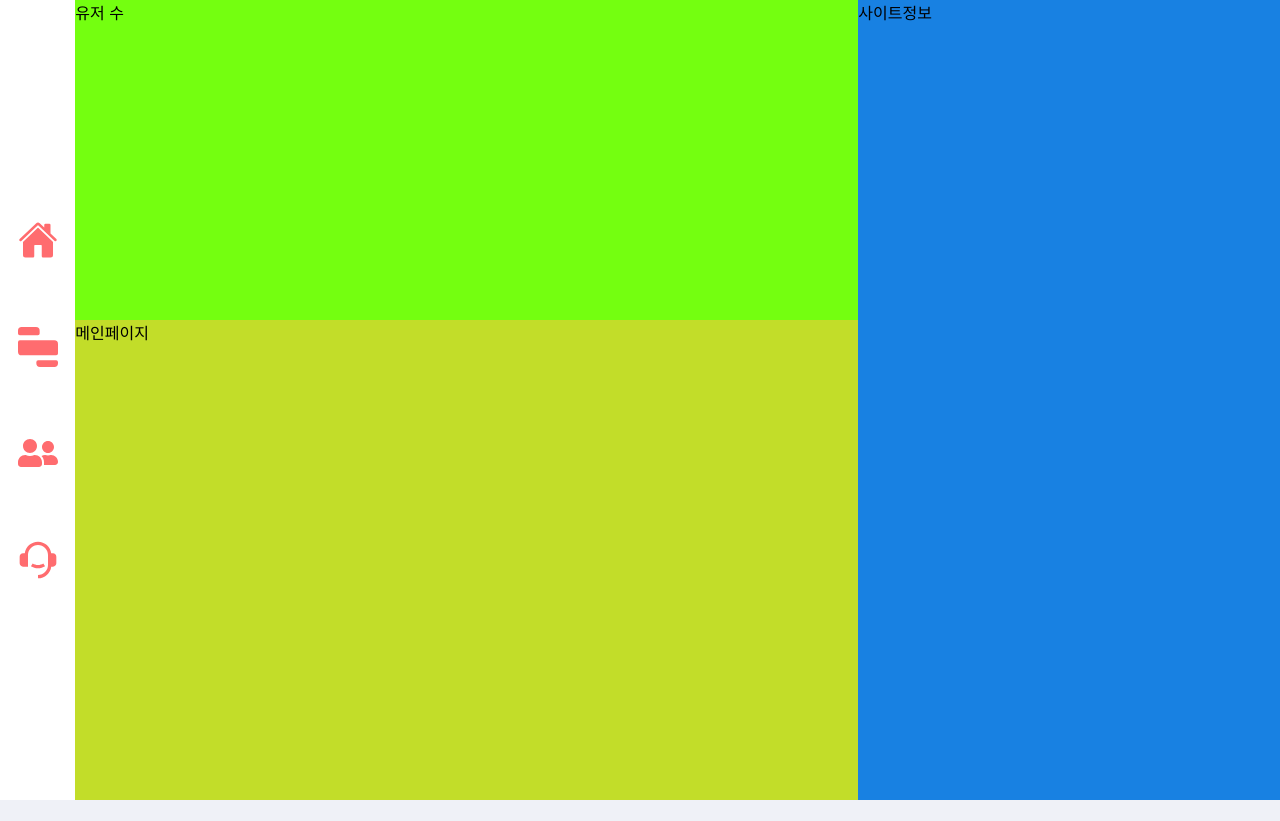
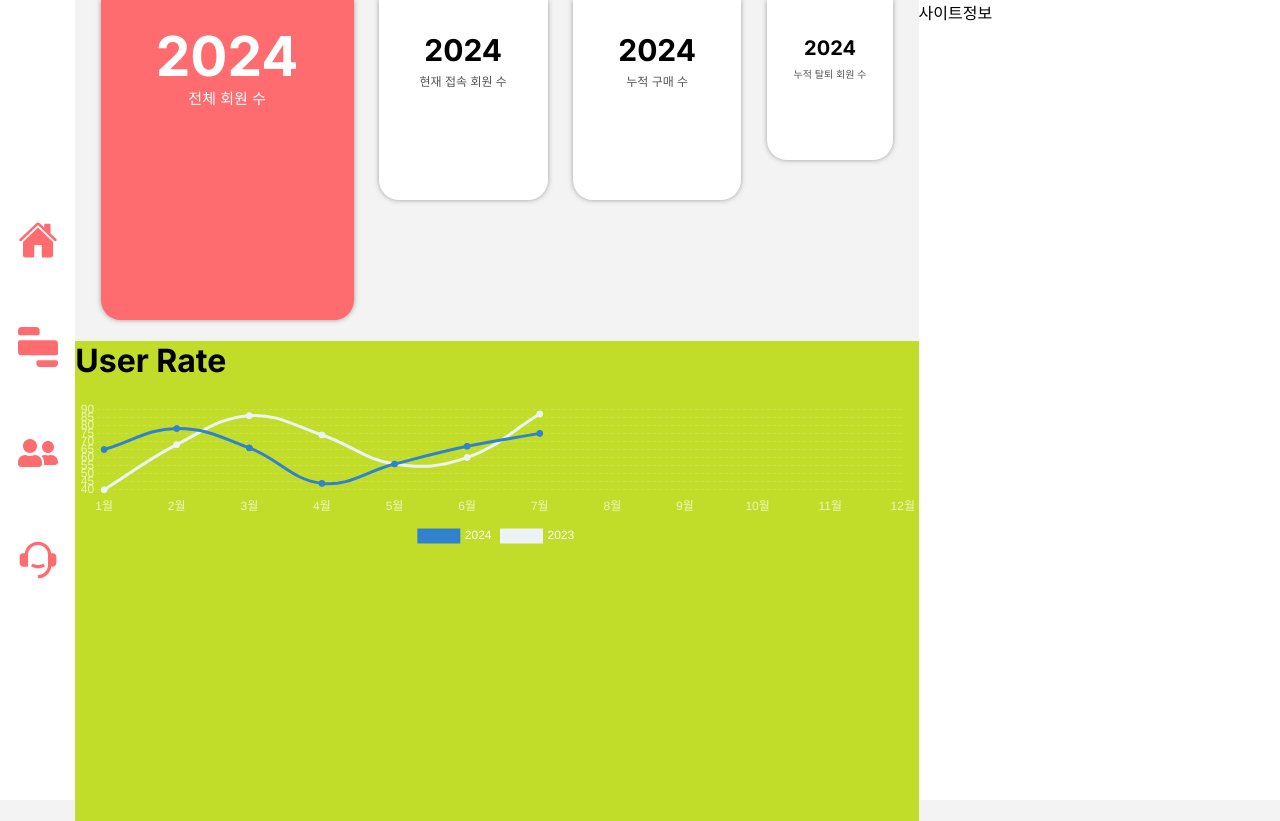
Before and after one commit to 1-MSG/admin_frontend, a Next.js app: page / in a window 1280 px wide. Before the commit the page ends 800 px from the top, so only its background shows below. Built offline with nearby package versions, Linux system fonts and the light colour scheme.

Commit message:
feat: chart.js 적용 (#5)

```diff
--- a/package.json
+++ b/package.json
@@ -9,12 +9,15 @@
     "lint": "next lint"
   },
   "dependencies": {
+    "chart.js": "2.9.3",
     "next": "14.1.4",
     "react": "^18",
+    "react-chartjs-2": "^5.2.0",
     "react-dom": "^18",
     "react-icons": "^5.0.1"
   },
   "devDependencies": {
+    "@types/chart.js": "^2.9.41",
     "@types/node": "^20",
     "@types/react": "^18",
     "@types/react-dom": "^18",
--- a/src/app/(main)/@userCount/page.tsx
+++ b/src/app/(main)/@userCount/page.tsx
@@ -1,5 +1,24 @@
 import styles from "@/styles/main.module.css";
 
 export default function Page() {
-  return <div className={styles.mainPageLeftHeader}>유저 수</div>;
+  return (
+    <div className={styles.mainPageLeftHeader}>
+      <div className={styles.mainPageLeftHeaderElement1}>
+        <div className={styles.mainPageLeftHeaderElement1Count}>2024</div>
+        <p>전체 회원 수</p>
+      </div>
+      <div className={styles.mainPageLeftHeaderElement2}>
+        <div className={styles.mainPageLeftHeaderElement2Count}>2024</div>
+        <p>현재 접속 회원 수</p>
+      </div>
+      <div className={styles.mainPageLeftHeaderElement3}>
+        <div className={styles.mainPageLeftHeaderElement3Count}>2024</div>
+        <p>누적 구매 수</p>
+      </div>
+      <div className={styles.mainPageLeftHeaderElement4}>
+        <div className={styles.mainPageLeftHeaderElement4Count}>2024</div>
+        <p>누적 탈퇴 회원 수</p>
+      </div>
+    </div>
+  );
 }
--- /dev/null
+++ b/src/app/(main)/_components/Chart.tsx
@@ -0,0 +1,139 @@
+"use client";
+
+import React, { useEffect } from "react";
+import Chart from "chart.js";
+
+export default function CardLineChart() {
+  useEffect(() => {
+    var config: any = {
+      type: "line",
+      data: {
+        labels: [
+          "1월",
+          "2월",
+          "3월",
+          "4월",
+          "5월",
+          "6월",
+          "7월",
+          "8월",
+          "9월",
+          "10월",
+          "11월",
+          "12월",
+        ],
+        datasets: [
+          {
+            label: new Date().getFullYear().toString(),
+            backgroundColor: "#3182ce",
+            borderColor: "#3182ce",
+            data: [65, 78, 66, 44, 56, 67, 75],
+            fill: false,
+          },
+          {
+            label: (new Date().getFullYear() - 1).toString(),
+            fill: false,
+            backgroundColor: "#edf2f7",
+            borderColor: "#edf2f7",
+            data: [40, 68, 86, 74, 56, 60, 87],
+          },
+        ],
+      },
+      options: {
+        maintainAspectRatio: false,
+        responsive: true,
+        title: {
+          display: false,
+          text: "Sales Charts",
+          fontColor: "white",
+        },
+        legend: {
+          labels: {
+            fontColor: "white",
+          },
+          position: "bottom",
+        },
+        tooltips: {
+          mode: "index",
+          intersect: false,
+        },
+        hover: {
+          mode: "nearest",
+          intersect: true,
+        },
+        scales: {
+          xAxes: [
+            {
+              ticks: {
+                fontColor: "rgba(255,255,255,.7)",
+              },
+              display: true,
+              scaleLabel: {
+                display: false,
+                labelString: "Month",
+                fontColor: "white",
+              },
+              gridLines: {
+                display: false,
+                borderDash: [2],
+                borderDashOffset: [2],
+                color: "rgba(33, 37, 41, 0.3)",
+                zeroLineColor: "rgba(0, 0, 0, 0)",
+                zeroLineBorderDash: [2],
+                zeroLineBorderDashOffset: [2],
+              },
+            },
+          ],
+          yAxes: [
+            {
+              ticks: {
+                fontColor: "rgba(255,255,255,.7)",
+              },
+              display: true,
+              scaleLabel: {
+                display: false,
+                labelString: "Value",
+                fontColor: "white",
+              },
+              gridLines: {
+                borderDash: [3],
+                borderDashOffset: [3],
+                drawBorder: false,
+                color: "rgba(255, 255, 255, 0.15)",
+                zeroLineColor: "rgba(33, 37, 41, 0)",
+                zeroLineBorderDash: [2],
+                zeroLineBorderDashOffset: [2],
+              },
+            },
+          ],
+        },
+      },
+    };
+    var canvas = document.getElementById("line-chart") as HTMLCanvasElement;
+    if (canvas) {
+      var ctx = canvas.getContext("2d");
+      if (ctx) {
+        new Chart(ctx, config);
+      }
+    }
+  }, []);
+  return (
+    <>
+      <div className="relative flex flex-col min-w-0 break-words w-full mb-6 shadow-lg rounded bg-blueGray-700">
+        <div className="rounded-t mb-0 px-4 py-3 bg-transparent">
+          <div className="flex flex-wrap items-center">
+            <div className="relative w-full max-w-full flex-grow flex-1">
+              <h1 className="text-white text-xl font-semibold">User Rate</h1>
+            </div>
+          </div>
+        </div>
+        <div className="p-4 flex-auto">
+          {/* Chart */}
+          <div className="relative h-350-px">
+            <canvas id="line-chart"></canvas>
+          </div>
+        </div>
+      </div>
+    </>
+  );
+}
--- a/src/app/(main)/page.tsx
+++ b/src/app/(main)/page.tsx
@@ -1,5 +1,10 @@
 import styles from "@/styles/main.module.css";
+import Chart from "@/app/(main)/_components/Chart";
 
 export default function Home() {
-  return <main className={styles.mainPageLeftBody}>메인페이지</main>;
+  return (
+    <main className={styles.mainPageLeftBody}>
+      <Chart />
+    </main>
+  );
 }
--- a/src/app/globals.css
+++ b/src/app/globals.css
@@ -1,5 +1,5 @@
 body {
-  background-color: #eff1f7;
+  background-color: #f3f3f3;
   margin: 0;
   display: flex;
 }
--- a/src/styles/layout.module.css
+++ b/src/styles/layout.module.css
@@ -1,18 +1,18 @@
 /*메인페이지*/
 
 .mainPage {
-  background-color: brown;
+  /* background-color: brown; */
   width: 100%;
   height: 100vh;
   display: flex;
 }
 .mainPageLeft {
-  background-color: aqua;
-  width: 65%;
+  /* background-color: aqua; */
+  width: 70%;
   height: 100vh;
 }
 .mainPageRight {
-  background-color: rgb(24, 129, 226);
-  width: 35%;
+  background-color: rgb(255, 255, 255);
+  width: 30%;
   height: 100vh;
 }
--- a/src/styles/main.module.css
+++ b/src/styles/main.module.css
@@ -1,8 +1,132 @@
+/*헤더, userInfo*/
 .mainPageLeftHeader {
-  background-color: rgb(116, 255, 16);
+  /* background-color: rgb(116, 255, 16); */
   width: 100%;
   height: 40vh;
+  display: flex;
+  justify-content: space-evenly;
 }
+
+.mainPageLeftHeaderElement1 {
+  background-color: #ff6c6f;
+  width: 30%;
+  height: 40vh;
+  border-radius: 0px 0px 20px 20px;
+  box-shadow: 0px 0px 5px rgba(74, 74, 74, 0.5); /* 그림자 속성 */
+}
+.mainPageLeftHeaderElement1 div {
+  /* background-color: aquamarine; */
+  width: 100%;
+  height: 10%;
+  display: flex;
+  justify-content: center;
+  align-items: center;
+  font-size: 55px;
+  font-weight: bold;
+  color: #ffffff;
+  margin-top: 5vh;
+}
+.mainPageLeftHeaderElement1 p {
+  /* background-color: rgb(227, 227, 227); */
+  width: 100%;
+  display: flex;
+  justify-content: center;
+  align-items: center;
+  font-size: 15px;
+  color: rgb(255, 255, 255);
+  border-radius: 0px 5px 5px 0px;
+}
+
+.mainPageLeftHeaderElement2 {
+  background-color: #ffffff;
+  width: 20%;
+  height: 25vh;
+  border-radius: 0px 0px 20px 20px;
+  box-shadow: 0px 0px 5px rgba(74, 74, 74, 0.5); /* 그림자 속성 */
+}
+.mainPageLeftHeaderElement2 div {
+  /* background-color: aquamarine; */
+  width: 100%;
+  height: 10%;
+  display: flex;
+  justify-content: center;
+  align-items: center;
+  font-size: 30px;
+  font-weight: bold;
+  color: rgb(0, 0, 0);
+  margin-top: 5vh;
+}
+.mainPageLeftHeaderElement2 p {
+  /* background-color: rgb(227, 227, 227); */
+  width: 100%;
+  display: flex;
+  justify-content: center;
+  align-items: center;
+  font-size: 12px;
+  color: rgb(84, 84, 84);
+  border-radius: 0px 5px 5px 0px;
+}
+.mainPageLeftHeaderElement3 {
+  background-color: #ffffff;
+  width: 20%;
+  height: 25vh;
+  border-radius: 0px 0px 20px 20px;
+  box-shadow: 0px 0px 5px rgba(74, 74, 74, 0.5); /* 그림자 속성 */
+}
+.mainPageLeftHeaderElement3 div {
+  /* background-color: aquamarine; */
+  width: 100%;
+  height: 10%;
+  display: flex;
+  justify-content: center;
+  align-items: center;
+  font-size: 30px;
+  font-weight: bold;
+  color: rgb(0, 0, 0);
+  margin-top: 5vh;
+}
+.mainPageLeftHeaderElement3 p {
+  /* background-color: rgb(227, 227, 227); */
+  width: 100%;
+  display: flex;
+  justify-content: center;
+  align-items: center;
+  font-size: 12px;
+  color: rgb(84, 84, 84);
+  border-radius: 0px 5px 5px 0px;
+}
+
+.mainPageLeftHeaderElement4 {
+  background-color: #ffffff;
+  width: 15%;
+  height: 20vh;
+  border-radius: 0px 0px 20px 20px;
+  box-shadow: 0px 0px 5px rgba(74, 74, 74, 0.5); /* 그림자 속성 */
+}
+.mainPageLeftHeaderElement4 div {
+  /* background-color: aquamarine; */
+  width: 100%;
+  height: 10%;
+  display: flex;
+  justify-content: center;
+  align-items: center;
+  font-size: 20px;
+  font-weight: bold;
+  color: rgb(0, 0, 0);
+  margin-top: 5vh;
+}
+.mainPageLeftHeaderElement4 p {
+  /* background-color: rgb(227, 227, 227); */
+  width: 100%;
+  display: flex;
+  justify-content: center;
+  align-items: center;
+  font-size: 10px;
+  color: rgb(84, 84, 84);
+  border-radius: 0px 5px 5px 0px;
+}
+
+/*시스템 */
 .mainPageLeftBody {
   background-color: rgb(194, 221, 41);
   width: 100%;
```
Also changed, not shown: 1 other file (tests, documents, lock files or other folders).
